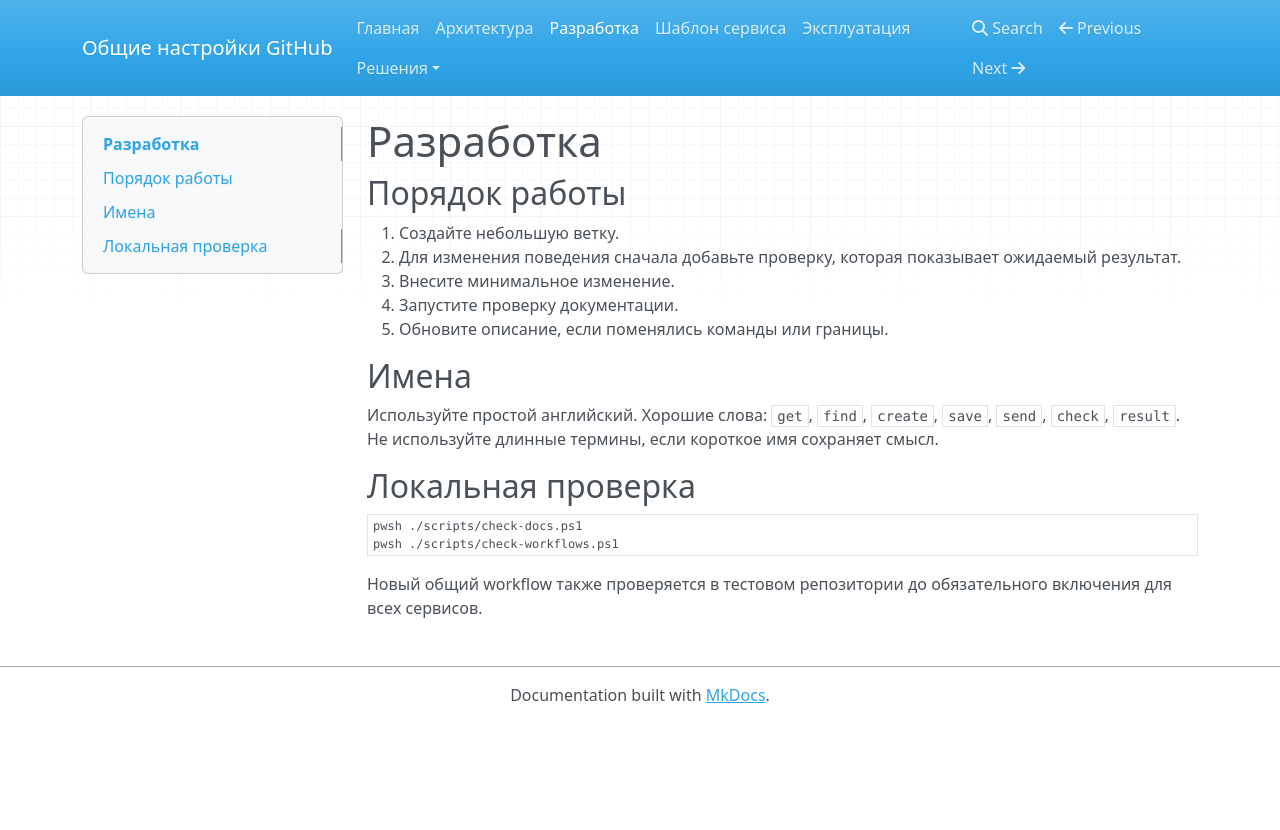
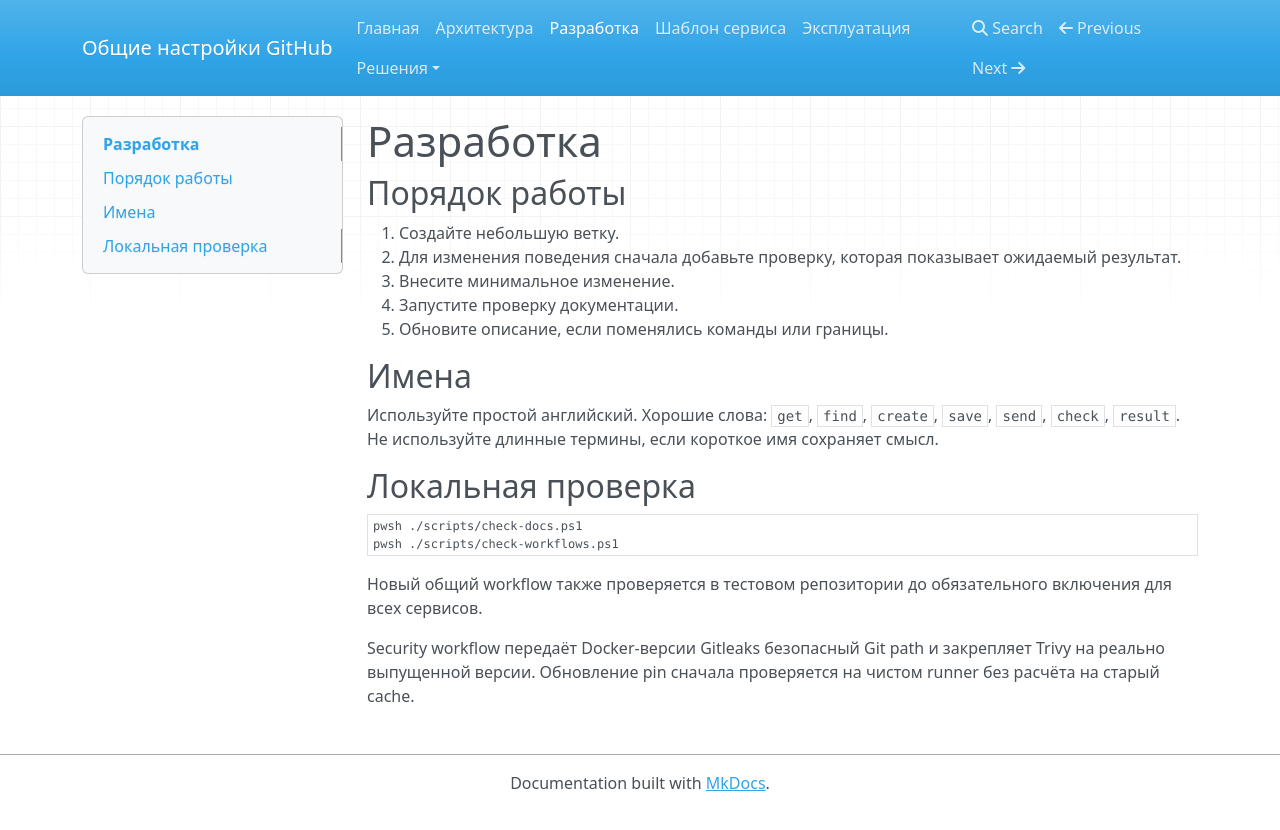
Before and after one commit to portable-agent/.github, an MkDocs documentation site: the page built from docs/development.md, in a window 1280 px wide. Shown: the top 830 px of the page. Built offline with MkDocs 1.6.1, drawn with Linux system fonts in a browser that asks for light colours; nearby versions of some CDN libraries.

Commit message:
fix: стабилизировать security workflow (#7)

````diff
--- a/docs/development.md
+++ b/docs/development.md
@@ -21,3 +21,6 @@ pwsh ./scripts/check-workflows.ps1
 ```
 
 Новый общий workflow также проверяется в тестовом репозитории до обязательного включения для всех сервисов.
+
+Security workflow передаёт Docker-версии Gitleaks безопасный Git path и закрепляет Trivy на реально
+выпущенной версии. Обновление pin сначала проверяется на чистом runner без расчёта на старый cache.
````
Also changed, not shown: README.md (+1 -0 lines), 2 other files.
